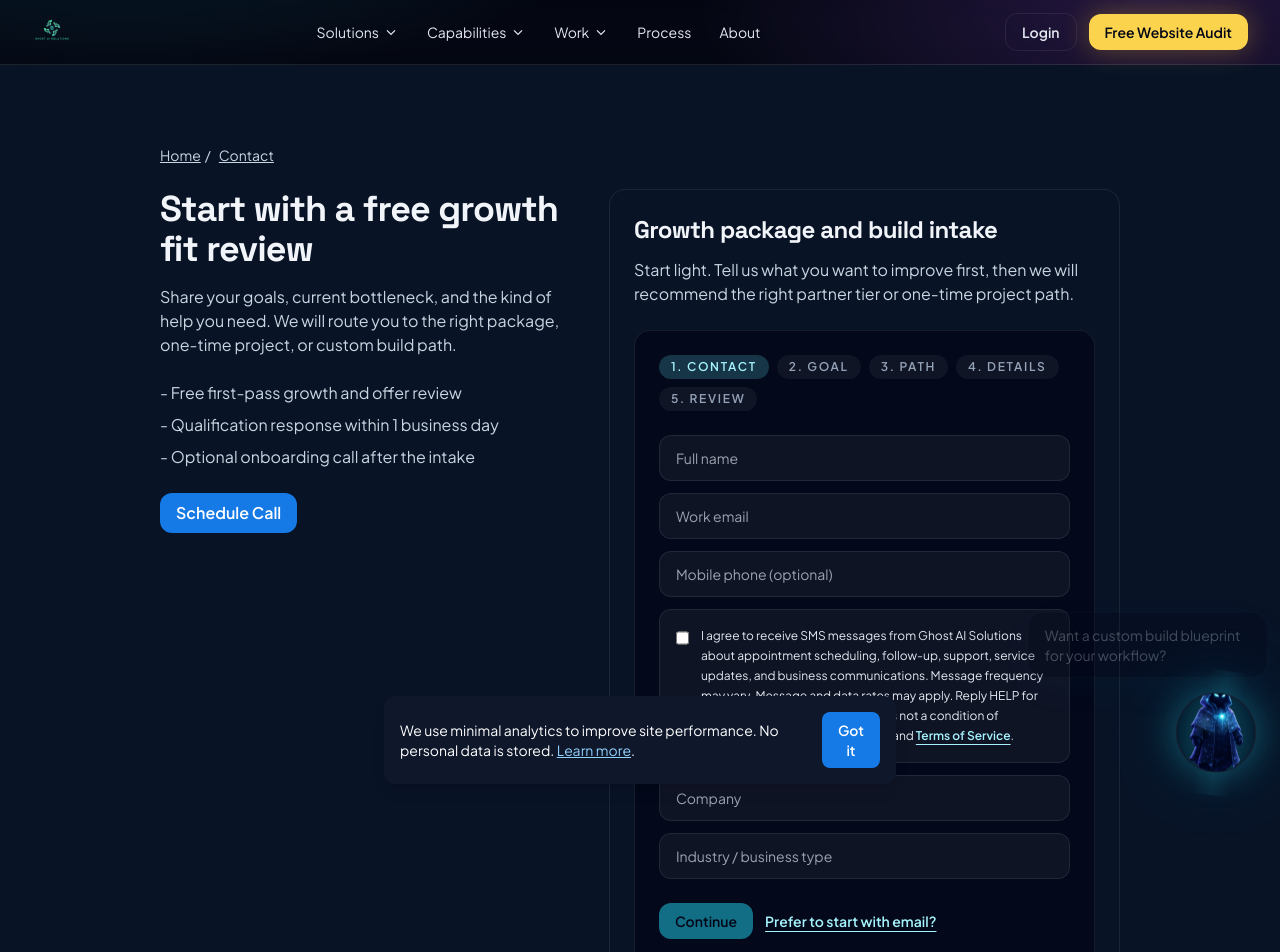
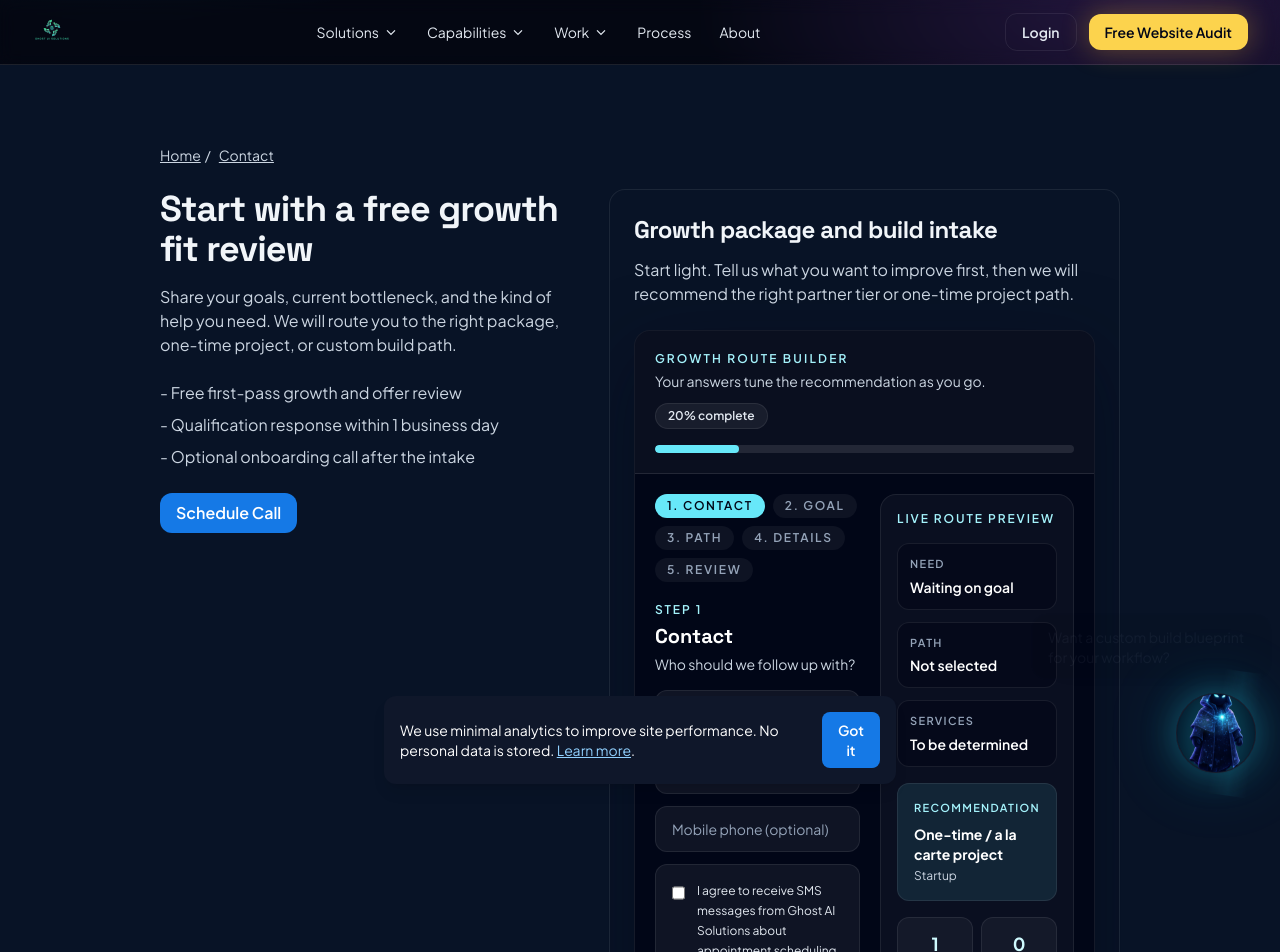
Before and after one commit to burchdad/ghostaisolutions, a Next.js app: page /contact in a window 1280 px wide. Shown: the top 952 px of the page. Built offline with nearby package versions, Linux system fonts and the light colour scheme.

Commit message:
Polish growth intake experience

```diff
--- a/components/QualificationIntake.js
+++ b/components/QualificationIntake.js
@@ -5,24 +5,30 @@ import Link from "next/link";
 import TrackCTA from "@/components/TrackCTA";
 import { BOOKING_URL } from "@/lib/constants";
 
-const steps = ["Contact", "Goal", "Path", "Details", "Review"];
+const steps = [
+  { label: "Contact", kicker: "Who should we follow up with?" },
+  { label: "Goal", kicker: "Pick the first business outcome." },
+  { label: "Path", kicker: "Choose the buying motion." },
+  { label: "Details", kicker: "Help us route it correctly." },
+  { label: "Review", kicker: "Check the recommended path." },
+];
 
 const primaryNeeds = [
-  ["more-leads", "Get more leads"],
-  ["website", "Build or redesign a website"],
-  ["seo", "Improve SEO / AEO / GEO"],
-  ["ads", "Run paid ads"],
-  ["social", "Social media or content"],
-  ["software", "Build software, an app, or SaaS"],
-  ["automation", "Add AI automation or agents"],
-  ["strategy", "Fractional CTO / AI architect"],
-  ["not-sure", "Not sure yet"],
+  ["more-leads", "Get more leads", "Pipeline", "Lead capture, conversion, and follow-up"],
+  ["website", "Build or redesign a website", "Website", "A stronger site, funnel, or landing experience"],
+  ["seo", "Improve SEO / AEO / GEO", "Search", "Organic visibility across search and AI answers"],
+  ["ads", "Run paid ads", "Ads", "Google, social, and conversion campaign support"],
+  ["social", "Social media or content", "Content", "Publishing, creative, and brand consistency"],
+  ["software", "Build software, an app, or SaaS", "Build", "Custom tools, portals, mobile apps, or SaaS"],
+  ["automation", "Add AI automation or agents", "AI", "Agents, workflows, integrations, and ops automation"],
+  ["strategy", "Fractional CTO / AI architect", "Strategy", "Technical leadership, architecture, and roadmap help"],
+  ["not-sure", "Not sure yet", "Guide", "A guided recommendation from your current bottleneck"],
 ];
 
 const offerPaths = [
-  ["package", "Ongoing growth partner"],
-  ["ala-carte", "One-time / a la carte"],
-  ["unsure", "Help me choose"],
+  ["package", "Ongoing growth partner", "Best when you want marketing, systems, reporting, and strategy handled together."],
+  ["ala-carte", "One-time / a la carte", "Best when you know the exact project or service you need right now."],
+  ["unsure", "Help me choose", "Best when you want us to recommend the right starting point."],
 ];
 
 const services = [
@@ -64,6 +70,9 @@ const initialForm = {
   recommendedPath: "",
 };
 
+const fieldClass =
+  "w-full rounded-xl border border-white/15 bg-white/[0.06] px-4 py-3 text-sm text-white outline-none transition placeholder:text-slate-400 focus:border-cyan-300/70 focus:bg-white/[0.09] focus:ring-2 focus:ring-cyan-300/20";
+
 function selectedLabel(options, value) {
   return options.find(([id]) => id === value)?.[1] || value || "Not provided";
 }
@@ -93,6 +102,39 @@ function getRecommendedTier(form) {
   return "Startup";
 }
 
+function ChoiceCard({ active, label, eyebrow, description, onClick }) {
+  return (
+    <button
+      type="button"
+      onClick={onClick}
+      className={`group relative overflow-hidden rounded-xl border p-4 text-left transition duration-200 ${
+        active
+          ? "border-cyan-300/80 bg-cyan-300/15 shadow-[0_0_0_1px_rgba(103,232,249,0.22),0_18px_45px_rgba(8,145,178,0.14)]"
+          : "border-white/12 bg-white/[0.055] hover:border-cyan-200/40 hover:bg-white/[0.085]"
+      }`}
+    >
+      <span className="absolute right-3 top-3 h-2 w-2 rounded-full bg-slate-600 transition group-hover:bg-cyan-300" />
+      <span className={`inline-flex rounded-md border px-2 py-1 text-[10px] font-bold uppercase tracking-[0.14em] ${
+        active ? "border-cyan-200/50 bg-cyan-200/15 text-cyan-100" : "border-white/10 bg-white/5 text-slate-300"
+      }`}>
+        {eyebrow}
+      </span>
+      <span className="mt-3 block text-sm font-bold text-white">{label}</span>
+      {description ? <span className="mt-1 block text-xs leading-5 text-slate-300">{description}</span> : null}
+    </button>
+  );
+}
+
+function SectionIntro({ step, children }) {
+  return (
+    <div className="mb-4">
+      <p className="text-xs font-semibold uppercase tracking-[0.16em] text-cyan-200">Step {step + 1}</p>
+      <h3 className="mt-1 text-xl font-bold text-white">{steps[step].label}</h3>
+      <p className="mt-1 text-sm text-slate-300">{children || steps[step].kicker}</p>
+    </div>
+  );
+}
+
 export default function QualificationIntake({ supportEmail }) {
   const [step, setStep] = useState(0);
   const [submitted, setSubmitted] = useState(false);
@@ -107,6 +149,19 @@ export default function QualificationIntake({ supportEmail }) {
     }),
     [form]
   );
+
+  const progress = Math.round(((step + 1) / steps.length) * 100);
+
+  const routePreview = useMemo(() => {
+    const primary = selectedLabel(primaryNeeds, form.primaryNeed);
+    const path = selectedLabel(offerPaths, form.offerPath);
+    const serviceCount = form.selectedServices.length;
+    return [
+      ["Need", form.primaryNeed ? primary : "Waiting on goal"],
+      ["Path", form.offerPath ? path : "Not selected"],
+      ["Services", serviceCount ? `${serviceCount} selected` : "To be determined"],
+    ];
+  }, [form.offerPath, form.primaryNeed, form.selectedServices.length]);
 
   const highIntent = useMemo(() => {
     const urgent = form.timeline === "now" || form.timeline === "30-days";
@@ -208,15 +263,40 @@ export default function QualificationIntake({ supportEmail }) {
   };
 
   return (
-    <div className="rounded-2xl border border-white/15 bg-slate-950/75 p-6">
-      <div className="mb-6 flex flex-wrap gap-2">
-        {steps.map((label, index) => (
-          <span
-            key={label}
-            className={`rounded-full px-3 py-1 text-xs font-semibold uppercase tracking-[0.14em] ${index <= step ? "bg-cyan-300/20 text-cyan-200" : "bg-white/5 text-slate-400"}`}
+    <div className="overflow-hidden rounded-2xl border border-cyan-200/15 bg-slate-950/90 shadow-[0_24px_80px_rgba(2,6,23,0.42)]">
+      <div className="border-b border-white/10 bg-white/[0.035] p-5">
+        <div className="flex flex-wrap items-center justify-between gap-3">
+          <div>
+            <p className="text-xs font-semibold uppercase tracking-[0.18em] text-cyan-200">Growth route builder</p>
+            <p className="mt-1 text-sm text-slate-300">Your answers tune the recommendation as you go.</p>
+          </div>
+          <div className="rounded-full border border-white/10 bg-white/[0.06] px-3 py-1 text-xs font-semibold text-slate-200">
+            {progress}% complete
+          </div>
+        </div>
+        <div className="mt-4 h-2 overflow-hidden rounded-full bg-white/10">
+          <div className="h-full rounded-full bg-cyan-300 transition-all duration-300" style={{ width: `${progress}%` }} />
+        </div>
+      </div>
+
+      <div className="grid gap-5 p-5 xl:grid-cols-[1fr_0.72fr]">
+        <div className="min-w-0">
+          <div className="mb-5 flex flex-wrap gap-2">
+            {steps.map((item, index) => (
+              <button
+                key={item.label}
+                type="button"
+                onClick={() => index < step && setStep(index)}
+                className={`rounded-full px-3 py-1 text-xs font-semibold uppercase tracking-[0.14em] transition ${
+                  index === step
+                    ? "bg-cyan-300 text-slate-950"
+                    : index < step
+                      ? "bg-cyan-300/15 text-cyan-100 hover:bg-cyan-300/25"
+                      : "bg-white/5 text-slate-400"
+                }`}
               >
-            {index + 1}. {label}
-          </span>
+                {index + 1}. {item.label}
+              </button>
             ))}
           </div>
 
@@ -228,11 +308,13 @@ export default function QualificationIntake({ supportEmail }) {
           ) : null}
 
           {step === 0 ? (
+            <div>
+              <SectionIntro step={step} />
               <div className="grid gap-3">
-          <input value={form.name} onChange={(e) => update("name", e.target.value)} placeholder="Full name" className="rounded-xl border border-white/15 bg-white/5 px-4 py-3 text-sm text-white outline-none" />
-          <input value={form.email} onChange={(e) => update("email", e.target.value)} placeholder="Work email" className="rounded-xl border border-white/15 bg-white/5 px-4 py-3 text-sm text-white outline-none" />
-          <input value={form.phone} onChange={(e) => update("phone", e.target.value)} placeholder="Mobile phone (optional)" className="rounded-xl border border-white/15 bg-white/5 px-4 py-3 text-sm text-white outline-none" />
-          <label className="flex items-start gap-3 rounded-xl border border-white/15 bg-white/5 p-4 text-xs leading-5 text-slate-200">
+                <input value={form.name} onChange={(e) => update("name", e.target.value)} placeholder="Full name" className={fieldClass} />
+                <input value={form.email} onChange={(e) => update("email", e.target.value)} placeholder="Work email" className={fieldClass} />
+                <input value={form.phone} onChange={(e) => update("phone", e.target.value)} placeholder="Mobile phone (optional)" className={fieldClass} />
+                <label className="flex items-start gap-3 rounded-xl border border-white/15 bg-white/[0.06] p-4 text-xs leading-5 text-slate-200">
                   <input
                     type="checkbox"
                     checked={form.smsConsent}
@@ -254,58 +336,58 @@ export default function QualificationIntake({ supportEmail }) {
                     .
                   </span>
                 </label>
-          <input value={form.company} onChange={(e) => update("company", e.target.value)} placeholder="Company" className="rounded-xl border border-white/15 bg-white/5 px-4 py-3 text-sm text-white outline-none" />
-          <input value={form.industry} onChange={(e) => update("industry", e.target.value)} placeholder="Industry / business type" className="rounded-xl border border-white/15 bg-white/5 px-4 py-3 text-sm text-white outline-none" />
+                <input value={form.company} onChange={(e) => update("company", e.target.value)} placeholder="Company" className={fieldClass} />
+                <input value={form.industry} onChange={(e) => update("industry", e.target.value)} placeholder="Industry / business type" className={fieldClass} />
+              </div>
             </div>
           ) : null}
 
           {step === 1 ? (
-        <div className="grid gap-4">
-          <div className="grid gap-2">
-            {primaryNeeds.map(([value, label]) => (
-              <button
+            <div>
+              <SectionIntro step={step} />
+              <div className="grid gap-3 sm:grid-cols-2">
+                {primaryNeeds.map(([value, label, eyebrow, description]) => (
+                  <ChoiceCard
                     key={value}
-                type="button"
+                    active={form.primaryNeed === value}
+                    label={label}
+                    eyebrow={eyebrow}
+                    description={description}
                     onClick={() => update("primaryNeed", value)}
-                className={`rounded-xl border px-4 py-3 text-left text-sm font-semibold transition ${form.primaryNeed === value ? "border-cyan-300 bg-cyan-300/15 text-cyan-100" : "border-white/15 bg-white/5 text-slate-200 hover:bg-white/10"}`}
-              >
-                {label}
-              </button>
+                  />
                 ))}
               </div>
-          <textarea value={form.desiredOutcome} onChange={(e) => update("desiredOutcome", e.target.value)} placeholder="What do you want to accomplish first?" rows={3} className="rounded-xl border border-white/15 bg-white/5 px-4 py-3 text-sm text-white outline-none" />
+              <textarea value={form.desiredOutcome} onChange={(e) => update("desiredOutcome", e.target.value)} placeholder="What do you want to accomplish first?" rows={3} className={`${fieldClass} mt-4`} />
             </div>
           ) : null}
 
           {step === 2 ? (
+            <div>
+              <SectionIntro step={step} />
               <div className="grid gap-3">
-          {offerPaths.map(([value, label]) => (
-            <button
+                {offerPaths.map(([value, label, description]) => (
+                  <ChoiceCard
                     key={value}
-              type="button"
+                    active={form.offerPath === value}
+                    label={label}
+                    eyebrow={value === "package" ? "Partner" : value === "ala-carte" ? "Project" : "Guide"}
+                    description={description}
                     onClick={() => update("offerPath", value)}
-              className={`rounded-xl border px-4 py-4 text-left transition ${form.offerPath === value ? "border-cyan-300 bg-cyan-300/15 text-cyan-100" : "border-white/15 bg-white/5 text-slate-200 hover:bg-white/10"}`}
-            >
-              <span className="block text-sm font-bold">{label}</span>
-              <span className="mt-1 block text-xs text-slate-300">
-                {value === "package"
-                  ? "Best when you want ongoing marketing, systems, reporting, and strategy."
-                  : value === "ala-carte"
-                    ? "Best when you know the exact one-time project or service you need."
-                    : "Best when you want us to recommend the right starting point."}
-              </span>
-            </button>
+                  />
                 ))}
+              </div>
             </div>
           ) : null}
 
           {step === 3 ? (
+            <div>
+              <SectionIntro step={step} />
               <div className="grid gap-3">
-          <input value={form.websiteUrl} onChange={(e) => update("websiteUrl", e.target.value)} placeholder="Current website URL (optional)" className="rounded-xl border border-white/15 bg-white/5 px-4 py-3 text-sm text-white outline-none" />
+                <input value={form.websiteUrl} onChange={(e) => update("websiteUrl", e.target.value)} placeholder="Current website URL (optional)" className={fieldClass} />
 
                 {form.offerPath === "package" ? (
-            <>
-              <select value={form.businessStage} onChange={(e) => update("businessStage", e.target.value)} className="rounded-xl border border-white/15 bg-white/5 px-4 py-3 text-sm text-white outline-none">
+                  <div className="grid gap-3 sm:grid-cols-3">
+                    <select value={form.businessStage} onChange={(e) => update("businessStage", e.target.value)} className={fieldClass}>
                       <option value="">Business stage</option>
                       <option value="new">New / launching</option>
                       <option value="early">Early traction</option>
@@ -313,7 +395,7 @@ export default function QualificationIntake({ supportEmail }) {
                       <option value="scaling">Scaling operations</option>
                       <option value="enterprise">Enterprise / multi-location</option>
                     </select>
-              <select value={form.teamSize} onChange={(e) => update("teamSize", e.target.value)} className="rounded-xl border border-white/15 bg-white/5 px-4 py-3 text-sm text-white outline-none">
+                    <select value={form.teamSize} onChange={(e) => update("teamSize", e.target.value)} className={fieldClass}>
                       <option value="">Team size</option>
                       <option value="solo">Solo / founder led</option>
                       <option value="1-5">1-5 employees</option>
@@ -321,7 +403,7 @@ export default function QualificationIntake({ supportEmail }) {
                       <option value="21-50">21-50 employees</option>
                       <option value="50+">50+ employees</option>
                     </select>
-              <select value={form.revenueRange} onChange={(e) => update("revenueRange", e.target.value)} className="rounded-xl border border-white/15 bg-white/5 px-4 py-3 text-sm text-white outline-none">
+                    <select value={form.revenueRange} onChange={(e) => update("revenueRange", e.target.value)} className={fieldClass}>
                       <option value="">Annual revenue range</option>
                       <option value="under-100k">Under 100k</option>
                       <option value="100k-250k">100k - 250k</option>
@@ -330,15 +412,22 @@ export default function QualificationIntake({ supportEmail }) {
                       <option value="10m+">10M+</option>
                       <option value="not-sure">Not sure / prefer not to say</option>
                     </select>
-            </>
+                  </div>
                 ) : null}
 
                 {form.offerPath === "ala-carte" ? (
-            <div className="grid gap-2">
+                  <div className="rounded-xl border border-white/12 bg-white/[0.04] p-4">
                     <p className="text-xs font-semibold uppercase tracking-[0.14em] text-cyan-200">Select what you need</p>
-              <div className="grid gap-2 sm:grid-cols-2">
+                    <div className="mt-3 grid gap-2 sm:grid-cols-2">
                       {services.map(([value, label]) => (
-                  <label key={value} className={`flex items-center gap-2 rounded-xl border px-3 py-3 text-sm ${form.selectedServices.includes(value) ? "border-cyan-300 bg-cyan-300/15 text-cyan-100" : "border-white/15 bg-white/5 text-slate-200"}`}>
+                        <label
+                          key={value}
+                          className={`flex cursor-pointer items-center gap-2 rounded-xl border px-3 py-3 text-sm transition ${
+                            form.selectedServices.includes(value)
+                              ? "border-cyan-300/80 bg-cyan-300/15 text-cyan-100"
+                              : "border-white/15 bg-white/[0.05] text-slate-200 hover:border-cyan-200/40"
+                          }`}
+                        >
                           <input
                             type="checkbox"
                             checked={form.selectedServices.includes(value)}
@@ -352,7 +441,8 @@ export default function QualificationIntake({ supportEmail }) {
                   </div>
                 ) : null}
 
-          <select value={form.investmentComfort} onChange={(e) => update("investmentComfort", e.target.value)} className="rounded-xl border border-white/15 bg-white/5 px-4 py-3 text-sm text-white outline-none">
+                <div className="grid gap-3 sm:grid-cols-2">
+                  <select value={form.investmentComfort} onChange={(e) => update("investmentComfort", e.target.value)} className={fieldClass}>
                     <option value="">Investment comfort if the plan is a clear fit</option>
                     <option value="under-500">Under $500/month</option>
                     <option value="500-1500">$500 - $1,500/month</option>
@@ -362,20 +452,24 @@ export default function QualificationIntake({ supportEmail }) {
                     <option value="one-time">I prefer one-time project pricing</option>
                     <option value="not-sure">Not sure yet</option>
                   </select>
-          <select value={form.timeline} onChange={(e) => update("timeline", e.target.value)} className="rounded-xl border border-white/15 bg-white/5 px-4 py-3 text-sm text-white outline-none">
+                  <select value={form.timeline} onChange={(e) => update("timeline", e.target.value)} className={fieldClass}>
                     <option value="">Desired start timeline</option>
                     <option value="now">Ready now</option>
                     <option value="30-days">Within 30 days</option>
                     <option value="60-90-days">60-90 days</option>
                     <option value="planning">Still planning</option>
                   </select>
-          <textarea value={form.currentProblem} onChange={(e) => update("currentProblem", e.target.value)} placeholder="What feels missing, unclear, outdated, or not working right now?" rows={3} className="rounded-xl border border-white/15 bg-white/5 px-4 py-3 text-sm text-white outline-none" />
-          <textarea value={form.visualDirection} onChange={(e) => update("visualDirection", e.target.value)} placeholder="Any ideas for the look, feel, style, or systems you want?" rows={3} className="rounded-xl border border-white/15 bg-white/5 px-4 py-3 text-sm text-white outline-none" />
-          <textarea value={form.exampleSites} onChange={(e) => update("exampleSites", e.target.value)} placeholder="Example websites, apps, competitors, or references you like, if any" rows={3} className="rounded-xl border border-white/15 bg-white/5 px-4 py-3 text-sm text-white outline-none" />
+                </div>
+                <textarea value={form.currentProblem} onChange={(e) => update("currentProblem", e.target.value)} placeholder="What feels missing, unclear, outdated, or not working right now?" rows={3} className={fieldClass} />
+                <textarea value={form.visualDirection} onChange={(e) => update("visualDirection", e.target.value)} placeholder="Any ideas for the look, feel, style, or systems you want?" rows={3} className={fieldClass} />
+                <textarea value={form.exampleSites} onChange={(e) => update("exampleSites", e.target.value)} placeholder="Example websites, apps, competitors, or references you like, if any" rows={3} className={fieldClass} />
+              </div>
             </div>
           ) : null}
 
           {step === 4 ? (
+            <div>
+              <SectionIntro step={step} />
               <div className="grid gap-4">
                 <div className="rounded-xl border border-cyan-300/20 bg-cyan-300/10 p-4">
                   <p className="text-xs font-semibold uppercase tracking-[0.14em] text-cyan-200">Likely best path</p>
@@ -385,7 +479,8 @@ export default function QualificationIntake({ supportEmail }) {
                     We will confirm the right package or one-time project after reviewing the intake.
                   </p>
                 </div>
-          <pre className="max-h-64 overflow-auto rounded-xl border border-white/15 bg-white/5 p-4 text-xs text-slate-200">{summary}</pre>
+                <pre className="max-h-64 overflow-auto rounded-xl border border-white/15 bg-white/[0.06] p-4 text-xs text-slate-200">{summary}</pre>
+              </div>
             </div>
           ) : null}
 
@@ -401,7 +496,7 @@ export default function QualificationIntake({ supportEmail }) {
                 type="button"
                 disabled={!canContinue}
                 onClick={() => setStep((current) => current + 1)}
-            className="rounded-xl bg-cyan-400 px-4 py-2 text-sm font-semibold text-slate-950 transition hover:bg-cyan-300 disabled:cursor-not-allowed disabled:opacity-50"
+                className="rounded-xl bg-cyan-300 px-5 py-2.5 text-sm font-bold text-slate-950 transition hover:bg-cyan-200 disabled:cursor-not-allowed disabled:opacity-50"
               >
                 Continue
               </button>
@@ -417,7 +512,7 @@ export default function QualificationIntake({ supportEmail }) {
                   handleSubmit();
                 }}
                 aria-disabled={submitting}
-            className="rounded-xl bg-cyan-400 px-4 py-2 text-sm font-semibold text-slate-950 transition hover:bg-cyan-300 aria-disabled:pointer-events-none aria-disabled:opacity-60"
+                className="rounded-xl bg-cyan-300 px-5 py-2.5 text-sm font-bold text-slate-950 transition hover:bg-cyan-200 aria-disabled:pointer-events-none aria-disabled:opacity-60"
               >
                 {submitting ? "Sending..." : highIntent ? "Submit and Book Call" : "Send Intake"}
               </TrackCTA>
@@ -432,5 +527,34 @@ export default function QualificationIntake({ supportEmail }) {
             <p className="mt-4 text-xs text-red-200">{submitError}</p>
           ) : null}
         </div>
+
+        <aside className="rounded-2xl border border-white/10 bg-white/[0.04] p-4 xl:sticky xl:top-24 xl:self-start">
+          <p className="text-xs font-semibold uppercase tracking-[0.16em] text-cyan-200">Live route preview</p>
+          <div className="mt-4 space-y-3">
+            {routePreview.map(([label, value]) => (
+              <div key={label} className="rounded-xl border border-white/10 bg-slate-950/55 p-3">
+                <p className="text-[11px] font-semibold uppercase tracking-[0.12em] text-slate-400">{label}</p>
+                <p className="mt-1 text-sm font-semibold text-white">{value}</p>
+              </div>
+            ))}
+          </div>
+          <div className="mt-4 rounded-xl border border-cyan-300/20 bg-cyan-300/10 p-4">
+            <p className="text-[11px] font-semibold uppercase tracking-[0.12em] text-cyan-200">Recommendation</p>
+            <p className="mt-2 text-sm font-bold text-white">{recommendation.path}</p>
+            <p className="mt-1 text-xs text-slate-300">{recommendation.tier}</p>
+          </div>
+          <div className="mt-4 grid grid-cols-2 gap-2 text-center">
+            <div className="rounded-xl border border-white/10 bg-white/[0.045] p-3">
+              <p className="text-lg font-bold text-cyan-100">{step + 1}</p>
+              <p className="text-[11px] uppercase tracking-[0.12em] text-slate-400">Current step</p>
+            </div>
+            <div className="rounded-xl border border-white/10 bg-white/[0.045] p-3">
+              <p className="text-lg font-bold text-cyan-100">{form.selectedServices.length}</p>
+              <p className="text-[11px] uppercase tracking-[0.12em] text-slate-400">Services</p>
+            </div>
+          </div>
+        </aside>
+      </div>
+    </div>
   );
 }
```
Lines whose indentation alone changed are shown as unchanged.
